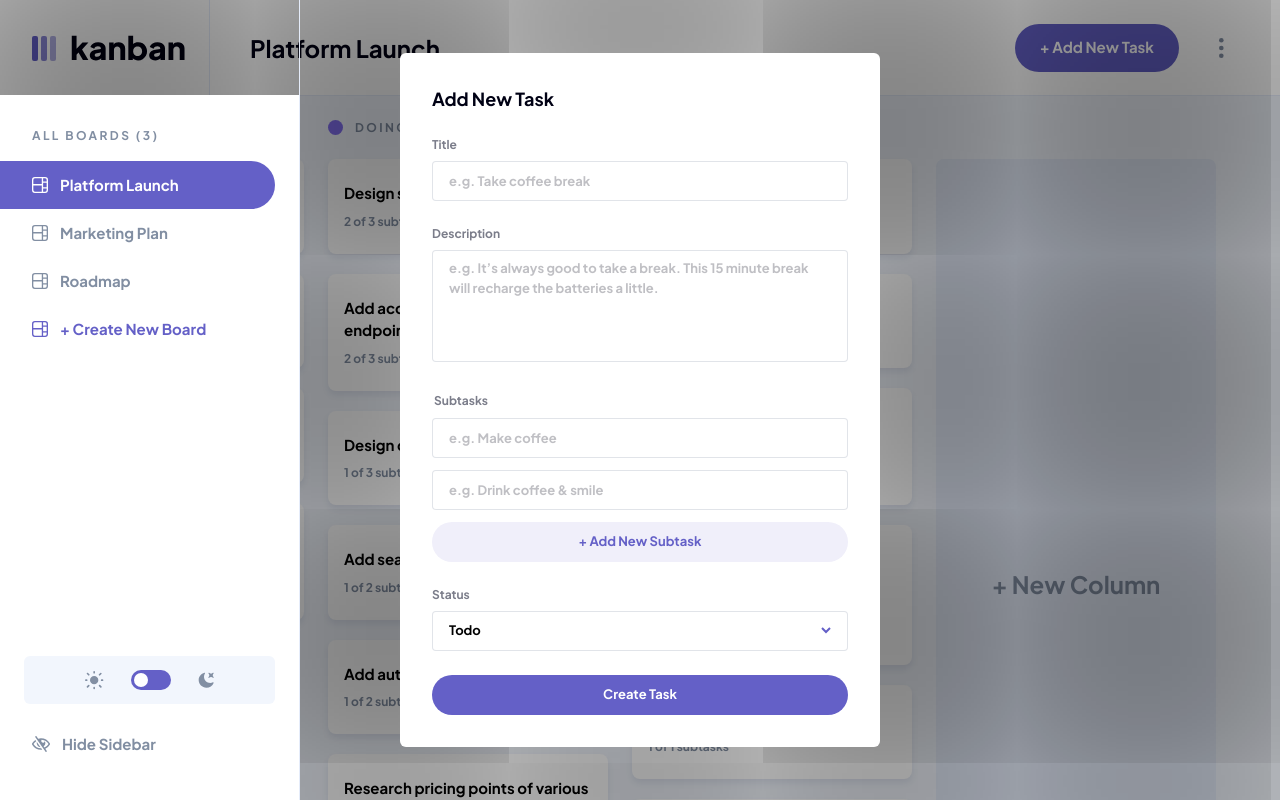
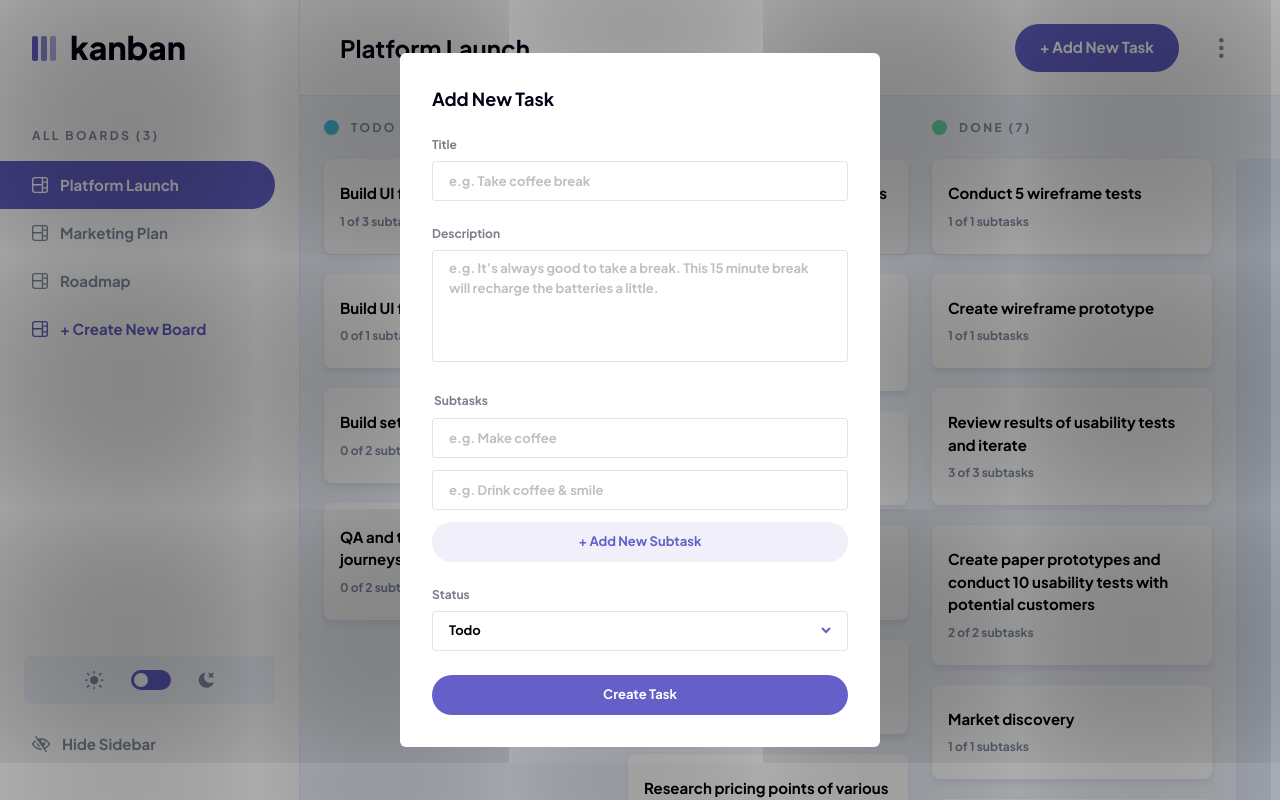
Before and after one commit to WandoCode/kanban-client, a React (Vite) app: page / in a window 1280 px wide. Both pictures are taken after a click on the button "+ Add New Task". Built offline with nearby package versions, Linux system fonts and the light colour scheme.

Commit message:
Clean code

```diff
--- a/src/components/Home/Header/Header.tsx
+++ b/src/components/Home/Header/Header.tsx
@@ -11,7 +11,7 @@ import {
 import MiscMenu from '../../../features/misc-menu/MiscMenu'
 import { closeMenu, openMenu } from '../../../features/sidebar/sidebar.actions'
 import { useState } from 'react'
-import ModalAddNewTask from '../Task/ModalAddNewTask'
+import ModalAddNewTask from '../../../features/add-new-task/ModalAddNewTask'
 import { openAddNewTaskModal } from '../../../features/add-new-task/addNewTask.actions'
 
 function Header() {
--- a/src/features/sidebar/sidebar.reducers.ts
+++ b/src/features/sidebar/sidebar.reducers.ts
@@ -2,7 +2,7 @@ import { createReducer } from '@reduxjs/toolkit'
 import { openMenu, closeMenu } from './sidebar.actions'
 
 const initialState = {
-  menuIsOpen: false,
+  menuIsOpen: true,
 }
 
 const sidebarReducer = createReducer(initialState, (builder) => {
--- a/src/stylesheets/components/Utils/_modal.scss
+++ b/src/stylesheets/components/Utils/_modal.scss
@@ -7,6 +7,8 @@
   padding-block: 1rem;
 
   overflow: auto;
+
+  z-index: 2;
 
   @include breakpoint(medium) {
     display: flex;
```
Also changed, not shown: src/features/add-new-task/ModalAddNewTask.tsx (renamed from src/components/Home/Task/ModalAddNewTask.tsx, +8 -14 lines).
